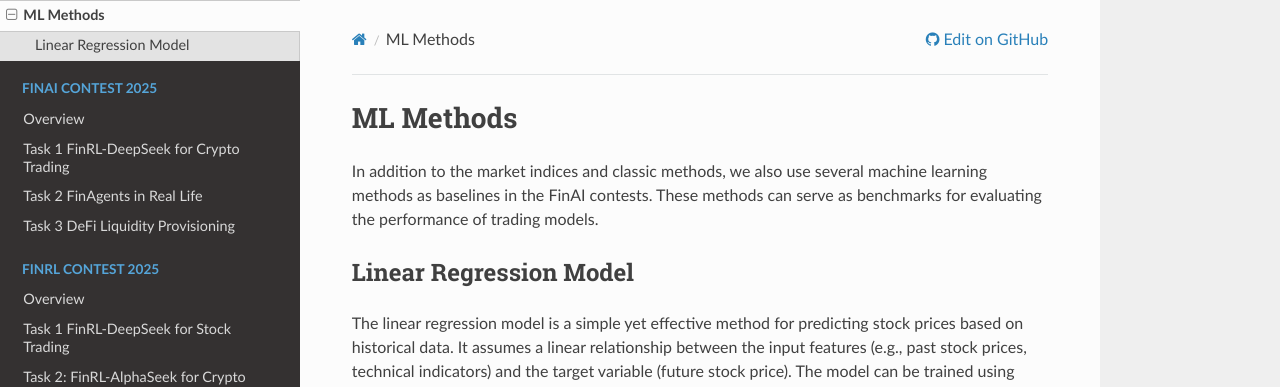
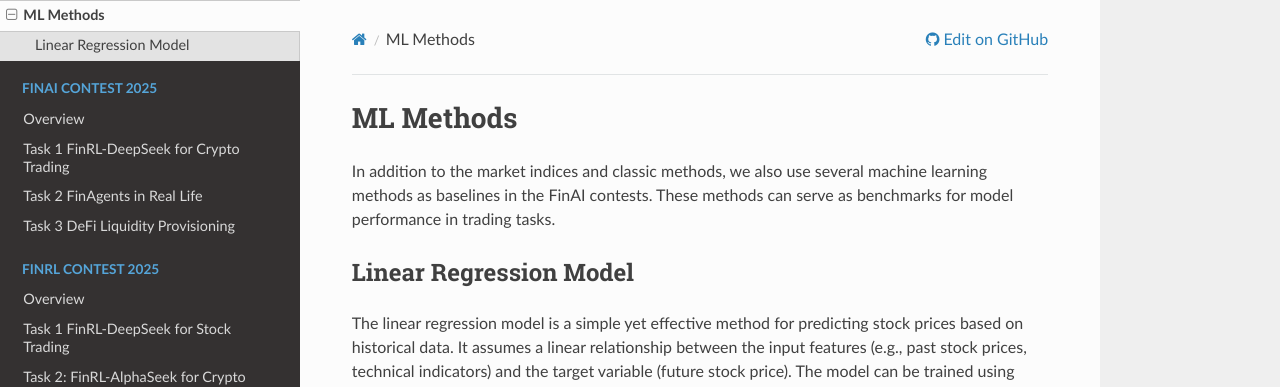
Before and after one commit to Xingyu025/FinAI-Contest, a Sphinx documentation site: the page built from docs/source/baseline/regression.rst, in a window 1280 px wide. Shown: the top 387 px of the page. Built offline with Sphinx 7.4.7 and the Read the Docs theme 3.1.0, drawn with Linux system fonts in a browser that asks for light colours.

Commit message:
Update regression.rst

```diff
--- a/docs/source/baseline/regression.rst
+++ b/docs/source/baseline/regression.rst
@@ -2,7 +2,7 @@
 ML Methods
 ==================
 
-In addition to the market indices and classic methods, we also use several machine learning methods as baselines in the FinAI contests. These methods can serve as benchmarks for evaluating the performance of trading models.
+In addition to the market indices and classic methods, we also use several machine learning methods as baselines in the FinAI contests. These methods can serve as benchmarks for model performance in trading tasks.
 
 Linear Regression Model
 ----------------------------
```
